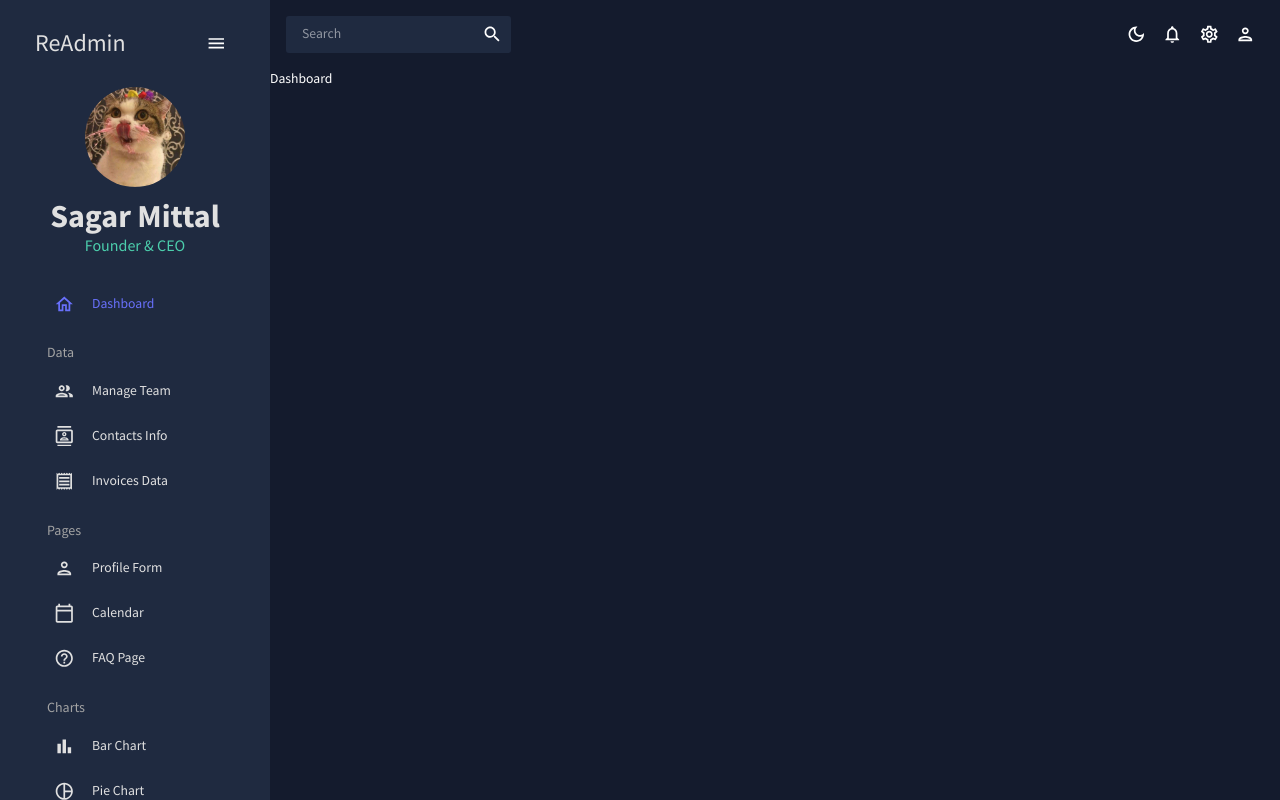
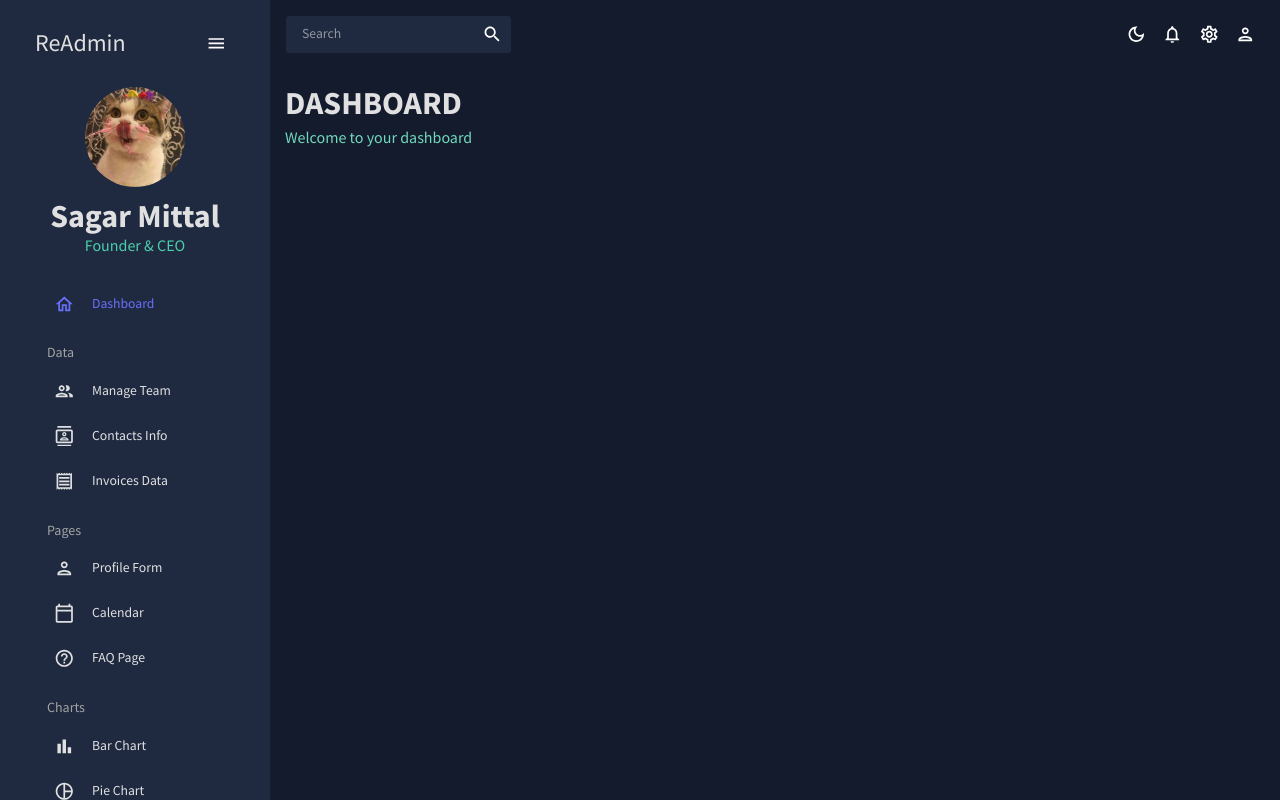
Before and after one commit to sagarmittal1/ReactDashX, a React (Create React App) app: page / in a window 1280 px wide. Built offline with nearby package versions, Linux system fonts and the light colour scheme; the HTML template or start-up script is replaced by a standard one.

Commit message:
made Header component & added to Dashboard scene

```diff
--- /dev/null
+++ b/src/components/Header.jsx
@@ -0,0 +1,25 @@
+import { Box, Typography, useTheme } from '@mui/material';
+import { tokens } from '../theme';
+
+const Header = ({ title, subtitle }) => {
+  const theme = useTheme();
+  const colors = tokens(theme.palette.mode);
+
+  return (
+    <Box mb="30px">
+      <Typography
+        variant="h2"
+        fontWeight="bold"
+        color={colors.grey[100]}
+        sx={{ mb: '5px' }}
+      >
+        {title}
+      </Typography>
+      <Typography variant="h5" color={colors.greenAccent[400]}>
+        {subtitle}
+      </Typography>
+    </Box>
+  );
+};
+
+export default Header;
--- a/src/scenes/dashboard/index.jsx
+++ b/src/scenes/dashboard/index.jsx
@@ -1,7 +1,16 @@
 import React from 'react';
+import { Box } from '@mui/material';
+
+import Header from '../../components/Header';
 
 const Dashboard = () => {
-  return <div>Dashboard</div>;
+  return (
+    <Box m="15px">
+      <Box display="flex" justifyContent="space-between" alignItems="center">
+        <Header title="DASHBOARD" subtitle="Welcome to your dashboard" />
+      </Box>
+    </Box>
+  );
 };
 
 export default Dashboard;
```
